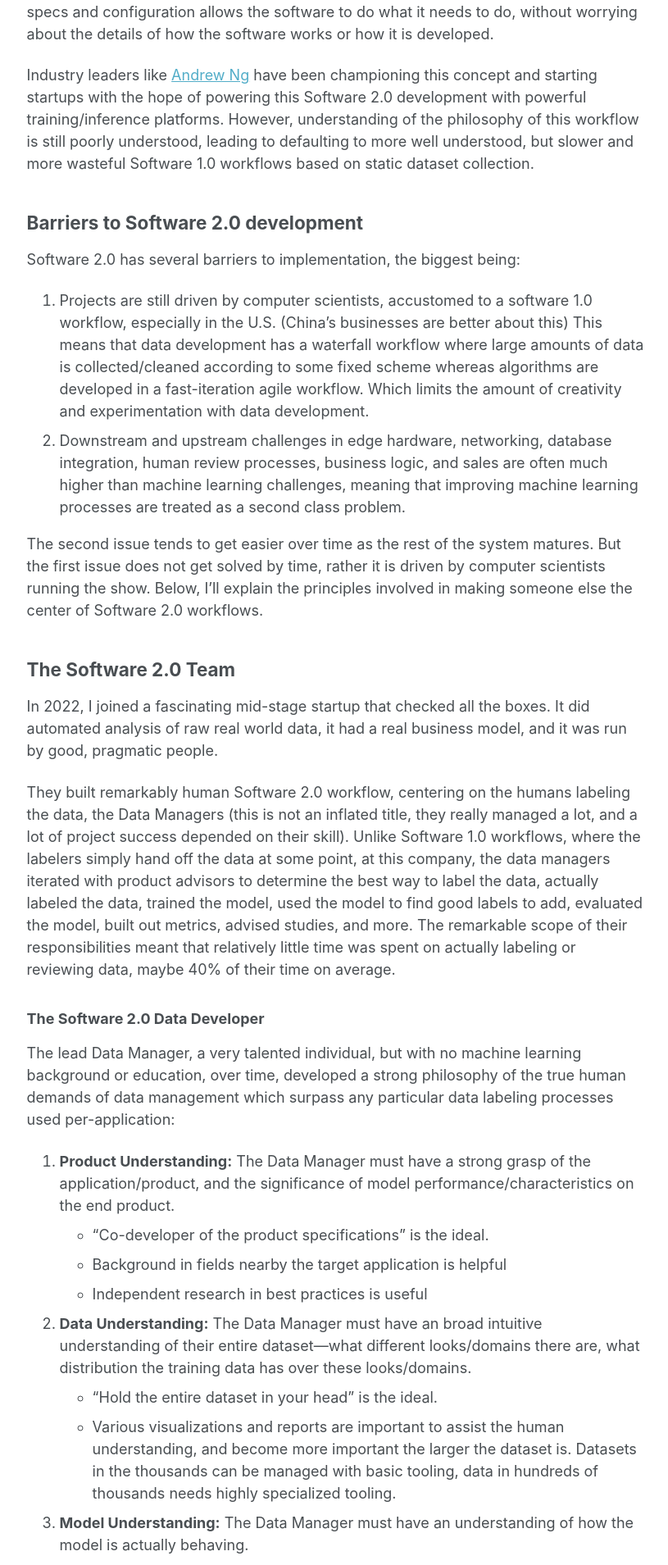
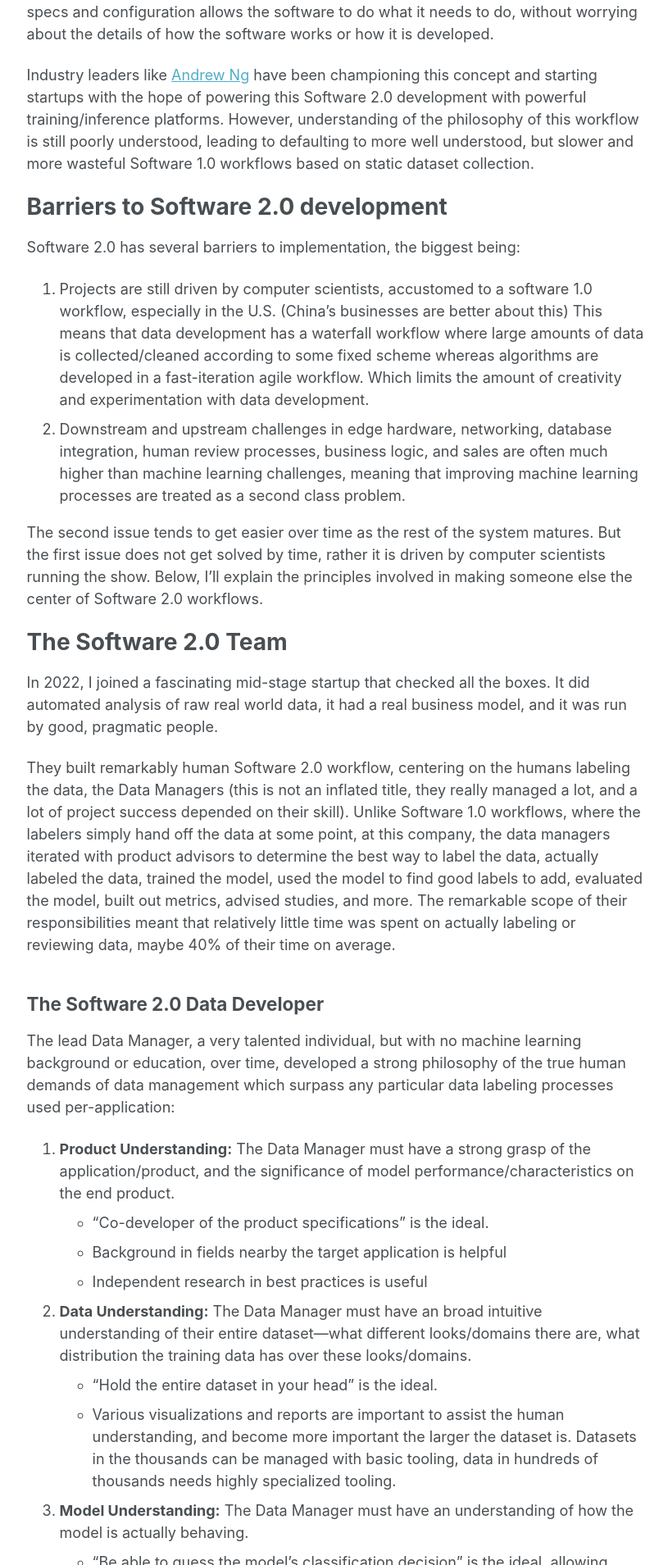
Before and after one commit to benblack769/benblack769.github.io, a Jekyll site: the page built from posts/rants/software_2_0_revisited.md, in a window 1280 px wide. Shown: the part 1373-3282 px from the top of the page at 82% size, without its empty margins (229-1044 px from the left). Built offline with Jekyll 4.4.1, drawn with Linux system fonts in a browser that asks for light colours.

Commit message:
changed header levels to be bigger

```diff
--- a/posts/rants/software_2_0_revisited.md
+++ b/posts/rants/software_2_0_revisited.md
@@ -29,7 +29,7 @@ Its very similar to how a hardware developer, after the Software 1.0 transformat
 
 Industry leaders like [Andrew Ng](https://landing.ai/) have been championing this concept and starting startups with the hope of powering this Software 2.0 development with powerful training/inference platforms. However, understanding of the philosophy of this workflow is still poorly understood, leading to defaulting to more well understood, but slower and more wasteful Software 1.0 workflows based on static dataset collection.
 
-## Barriers to Software 2.0 development
+# Barriers to Software 2.0 development
 
 Software 2.0 has several barriers to implementation, the biggest being:
 
@@ -38,13 +38,13 @@ Software 2.0 has several barriers to implementation, the biggest being:
 
 The second issue tends to get easier over time as the rest of the system matures. But the first issue does not get solved by time, rather it is driven by computer scientists running the show. Below, I'll explain the principles involved in making someone else the center of Software 2.0 workflows.
 
-## The Software 2.0 Team
+# The Software 2.0 Team
 
 In 2022, I joined a fascinating mid-stage startup that checked all the boxes. It did automated analysis of raw real world data, it had a real business model, and it was run by good, pragmatic people.
 
 They built remarkably human Software 2.0 workflow, centering on the humans labeling the data, the Data Managers (this is not an inflated title, they really managed a lot, and a lot of project success depended on their skill). Unlike Software 1.0 workflows, where the labelers simply hand off the data at some point, at this company, the data managers iterated with product advisors to determine the best way to label the data, actually labeled the data, trained the model, used the model to find good labels to add, evaluated the model, built out metrics, advised studies, and more. The remarkable scope of their responsibilities meant that relatively little time was spent on actually labeling or reviewing data, maybe 40% of their time on average.
 
-### The Software 2.0 Data Developer
+## The Software 2.0 Data Developer
 
 The lead Data Manager, a very talented individual, but with no machine learning background or education, over time, developed a strong philosophy of the true human demands of data management which surpass any particular data labeling processes used per-application:
 
@@ -64,7 +64,7 @@ The lead Data Manager, a very talented individual, but with no machine learning
 
 These demanding requirements pave the way for a whole new skilled craft---the Software 2.0 data developer.
 
-#### Data Manager Process Focus
+### Data Manager Process Focus
 
 While all the above intellectual demands have an important place, there is clearly a much greater degree of mind-numbing grind in Software 2.0 development than Software 1.0 development. Combined with the high degree of responsibility and focus of understanding on the Data Manager, second guessing and decision exhaustion are huge problems.
 
@@ -74,7 +74,7 @@ These processes will be a huge help to workflow efficiency and project timelines
 
 However, it is important that processes take a second-place role behind the human Data Manager and others heavily involved in the project. The quality of the people matter more than the quality of the processes.  Junior Data Managers can work with a more senior ones to help work through tricky issues and to get ideas of effective processes to solve those issues. However, we found that bringing in outside expertise more distantly connected to the project to try to establish processes consistently caused churn and poor results. Instead, regular review of the process with those heavily involved yields the most consistent results.
 
-### The Software 2.0 Platform Developer
+## The Software 2.0 Platform Developer
 
 Software 2.0 is built ontop of Software 1.0, similarly to how Software 1.0 is built ontop of hardware. Which means that Software 2.0 still needs regular software developers to build the system that powers the Software 2.0 data management workflow above, help collect raw data from edge sources, and build out any inference pipelines in the application. The role of the Software 2.0 developer is to be a supportive engineering/data operations role that takes second-hurdle to the Data Manager. As this was my role, I identified a few principles which helped me be effective in this position:
 
@@ -83,7 +83,7 @@ Software 2.0 is built ontop of Software 1.0, similarly to how Software 1.0 is bu
 3. **Avoid lockin on pre-processing techniques:** Real world data often needs quite a bit of pre-processing to feed into an ML pipeline. Grabbing manageable subsets by cropping images, grabbing video/audio snippets, chopping up text into chunks, etc, is common. Compression pre-processing, such as generating audio spectrograms, static image/text embeddings with foundation models, etc, is also common. If your data labeling strategy locks you into the specific style of pre-processing, this can harm your ability to improve the system. These pre-processing choices have meaningful and significant impact on end performance. In my job, I made more end performance improvements tuning this pre-processing than any changes to loss function or architecture, and many other ML engineers have the same experience. Simply retaining the ability to re-generate these on demand is sufficient.
 4. **The Cloud is best for Software 2.0 development workflows:** For Software 2.0 workflows, the best parts of the cloud are shows at their very finest. The cloud's fast scalability and ephemeral qualities are perfect for the very spiky Software 2.0 GPU hardware demands, and ephemeral nature of most intermediate training artifacts. However, its important to not lock into a inference provider---cloud, on-premise or edge inference are all important capabilities.
 
-### The Software 2.0 Domain Specialist
+## The Software 2.0 Domain Specialist
 
 Another key role is domain specialist, a true expert in the domain. This role is key to building a robust product which is useful in practice and trustworthy. This role helps gauge the scope of the model, offers criticism of the model's performance, and helping find difficult cases and identify failures.
 
@@ -94,13 +94,13 @@ Generally speaking, this role needs to have the following philosophy in mind:
 3. **Education-Minded:** The domain specialist is an invaluable source of information for the other team members to learn about the details of the application. Having a teaching mindset is valuable for this purpose.
 
 
-## Software 2.0 Practices
+# Software 2.0 Practices
 
 The success of any project is most closely related to the quality and dedication of the team that does the work, including both individual qualities and team meshing. However, there is still benefit to learning from past successes and failures. In particular, properly reflective experiences yield a principles to evaluate future strategic and tactical approaches. This cohesion onto particular strategies, tactics, and individual roles can boost team cohesion. This section is dedicated to the principles we have learned generally succeed in a Software 2.0 approach. This analysis is not complete, nor free of errors, as it is dependent on the mistakes and choices we made in our approach.
 
 To start, lets examine all the differences we found from best practices in Software 1.0 style machine learning.
 
-### Software 1.0 vs 2.0
+## Software 1.0 vs 2.0
 
 To emphasize the differences and changes one can expect from a Software 1.0 process to a Software 2.0 process, lets review the basic Software 1.0 development process.
 
@@ -120,7 +120,7 @@ Meanwhile, the Software 2.0 process emphasizes data iteration over model iterati
 
 The key insights that were discovered upon implementing this process in practice are:
 
-#### De-Emphasis of Metrics in Software 2.0
+### De-Emphasis of Metrics in Software 2.0
 
 The most surprising finding to an ML engineer is how *unimportant* metrics end up being in a Software 2.0 workflow. In Software 1.0, no solid progress on models can be made without solid metrics, so a dogmatic assertion of the field is that metrics development needs to come before model development, and any model development is constrained by the capabilities of the metrics to measure the true performance. Because otherwise, any changes are shots in the dark, and unlikely to hit their mark by random chance.
 
@@ -128,7 +128,7 @@ However, in Software 2.0, metrics are secondary. The reason is because the Data
 
 Furthermore, this experience-driven model understanding can often be *superior* in finesse to any metrics one might design in complex practical cases. If there are any downsides, it is that metrics look at a lot of data at once, vs a data management process that typically subsamples the data heavily during review. And of course, good metrics are easily communicable to outside groups, and experience-based intuitions are not. But at a strategic level, metrics can take a second tier of importance in a Software 2.0 world, can come later in development and can be of lower quality than the training data.
 
-#### De-Emphasis of Data Size in Software 2.0
+### De-Emphasis of Data Size in Software 2.0
 
 The second surprising finding is how training data size becomes a mixed bag in human-centric Software 2.0 workflows, and keeping datasets small and highly curated can be the way to go. In Software 1.0 workflows, more data is always better. Models can get more, better feedback from more data, even if its quality is relatively low. Especially in cross-modal datasets, more data allows models to find rare associations that simply wouldn't be present in smaller datasets.
 
@@ -144,7 +144,7 @@ Interestingly, modern LLMs take an increasingly mixed approach, with an initial
 
 This hybrid fine-tuning approach looks increasingly like the trend for real-world machine learning in the next 5-10 years. However, its important to note that other domains have yet to build out the very clean fine-tuning workflows and concepts that have been built for LLMs, and attempts in other domains have not had as much success so far. Innovation will be important to proving the value of hybrid systems in practice.
 
-#### Re-Emphasis of data inspection/visualization tooling
+### Re-Emphasis of data inspection/visualization tooling
 
 As datasets become larger, the Data Manager's idea of "holding the dataset in their head" is no longer realistic. Rather, advanced tool use is required to analyze, understand, and control the larger set of artifacts. Some of the visualizations which proved exceptionally valuable are:
 
@@ -156,7 +156,7 @@ Many more advanced and domain-specific tools are possible, these are just the es
 
 Especially as tooling grows more advanced, substantial training and adaptation to the tool is needed. Ultimately, the human and the tools they use should greatly surpass the capabilities of any automated of either an fully automated or fully manual system, but this will require significant investment into true mastery of the technology, adapting to it as necessary. The ideal is a cyborg-like wholistic system, where the system prompts the human, and the human responds with solid, broad-based judgement.
 
-#### Continued emphasis on normal code debugging
+### Continued emphasis on normal code debugging
 
 An quote on an OpenAI blog for a reinforcement learning project (can't find it) said "how did we improve performance? By fixing bugs. And how did we improve performance even more? By fixing more bugs".
 
@@ -166,7 +166,7 @@ Isolating, and resolving these sorts of "bugs" ended up being much of the value
 
 <!-- One tricky issue to watch out for, is that like any high-level software platform, bugs eventually become features, as people start to work around any issues they discover in a way that ends up depending on the issue itself, and their datasets or workflows end up depending on the issue, and so the user is actually harmed by the fix. Sometimes this is worked around by adding configuration in the short term, but in the long term, default settings need to all work as well as possible, and ideally, configuration that is never recommended for normal usage is slowly deprecated. -->
 
-### Responsive Labeling Schemas
+## Responsive Labeling Schemas
 
 The first step in an ML process is to identify the semantic label schema. However, this labeling schema is too important, and course correction later in the project will inevitably be required for improvements in performance and utility. On the other hand, shorter-term commitments to particular labeling schemes is critical to ensure consistency and second-guessing anxiety. So making the best judgements possible at key junctures, and backing those commitments until the next juncture is a helpful pattern.
 
@@ -183,7 +183,7 @@ Thus, even in modern machine learning with large, synthetic datasets, labeling a
 3. **Arbitration:** When clear and easily agreed upon distinctions/schemes are not possible to arrive at, or when ambiguous cases arise, there is a benefit to incorporating an arbitrary element: a certain bias or tendency of a head data manager. As an analogy, consider a team of animators working on a cartoon: there is a single artist responsible for the overall style, and the other animators need to conform to it---a mix of styles is unpleasant. In real world ML applications, when the standard of clear distinguisability is not met, this consistency created with a wholistic vision of model behavior is more valuable than any sort of artificial consistency imposed by some sort of multi-labeler consistency protocol. This value is revealed in behavior on ambiguous objects, where some particular model behavior, is more desirable than another based on how the model is used, and average accuracy scores are unimportant. I.e., if 99% specificity is required for the system to act autonomously, no one cares that you increased accuracy from 90% to 95%----it needs to be specific, and data manager arbitration is the most powerful tool to design datasets with the capability of reaching these high targets.
 
 
-### Active Learning Labeling Protocol
+## Active Learning Labeling Protocol
 
 The central process of Software 2.0 (the bulk of the middle part of the project), that can start immediately after an initial labeling strategy is determined, is an "active learning" labeling/training loop. Active learning is when the current iteration of the model is used to more efficiently label and curate data for the next iteration of the model.
 
@@ -202,7 +202,7 @@ To maximize the value of active learning processes, the following objectives sho
 3. **General Model Understanding:** The Data Manager should be gaining a general understanding of the model's behavior and how it responds to changes in data labels. While this general intuition is not a replacement for principled labeling strategies, this intuition brings a greater understanding of the data that is actually required to achieve goals, and ultimately, brings knowledge and insights to the team.
 4. **Minimal Datasets:** Focusing labeling on problematic cases should be shrinking the required dataset size and making datasets easier to review and modify, relative to a labeling protocol free of this feedback.
 
-### End to End Evaluation
+## End to End Evaluation
 
 In Deep Learning, much hype is made about "End to End" learning, that is, a model that takes in raw data and outputs actions that drive a fully automated system, like a self-driving car. The benefit is that humans do not need to design the intermediate representations; these representations can be learned via backpropagation, and thus these representations can be much more informative and higher-dimensional than a human can visualize or review for accuracy.
 
@@ -212,7 +212,7 @@ In such a mixed Software 1.0/2.0 system, it becomes important to evaluate whole
 
 End to end evaluation is also practical much more often than end-to-end training, requiring much less data. It is also very valuable, as good understanding of these cross-component concerns end up being invaluable in making good decisions at key points during the development process, and so building out test sets is valuable, even if expensive.
 
-#### Special note on Human-in-the-loop systems
+### Special note on Human-in-the-loop systems
 
 ML Inference systems that expect a human to review results comprehensively, for example in medical diagnosis, true "end to end" evaluation might involve a human re-reviewing the results. While this is important to evaluate, running this test clearly has a high marginal cost, as opposed to the high fixed cost of setting up a fully automated test.
 
@@ -220,7 +220,7 @@ Setting up permanent employees available to run these tests for the entire proje
 
 However, another option that can allow for cheaper but imperfect end-to-end testing on simpler projects is to simulate the human with another model that is trained on human expert actions. While not perfect, and not always advisable, general trends in results are likely to correlate between real human experts and simulated human experts.
 
-### Valuable Metrics
+## Valuable Metrics
 
 While metrics are less important in Software 2.0, as mentioned earlier they can still provide significant value when they can be used to improve the dataset or make key decisions. The key characteristics that make a good metric include:
 
@@ -230,7 +230,7 @@ While metrics are less important in Software 2.0, as mentioned earlier they can
 
 The benefits of these principles apply in both end-to-end evaluation, and in single component evaluation, however, tracing and acting on errors is harder in end-to-end evaluation, allowing single-component evaluation to shine.
 
-## Software 2.0 Product
+# Software 2.0 Product
 
 Developing Software 2.0 can be a difficult, expensive and slow operation to undertake, and the resulting product must be well targeted and highly valuable. In the end, all ML projects without a strong business case eventually fail. ML projects require significant maintenance, computer infrastructure, and support, and need durable sources of income to support operations. Given these costs, driving projects from the business side, and working backwards, can be a much smoother process than trying to find applications for novel ML technologies. In fact, the entire Software 2.0 paradigm is about paving smoother, more consistent paths to business automation success, depending more on team quality and commitment, and less on luck and timing with experimental technologies.
 
```
